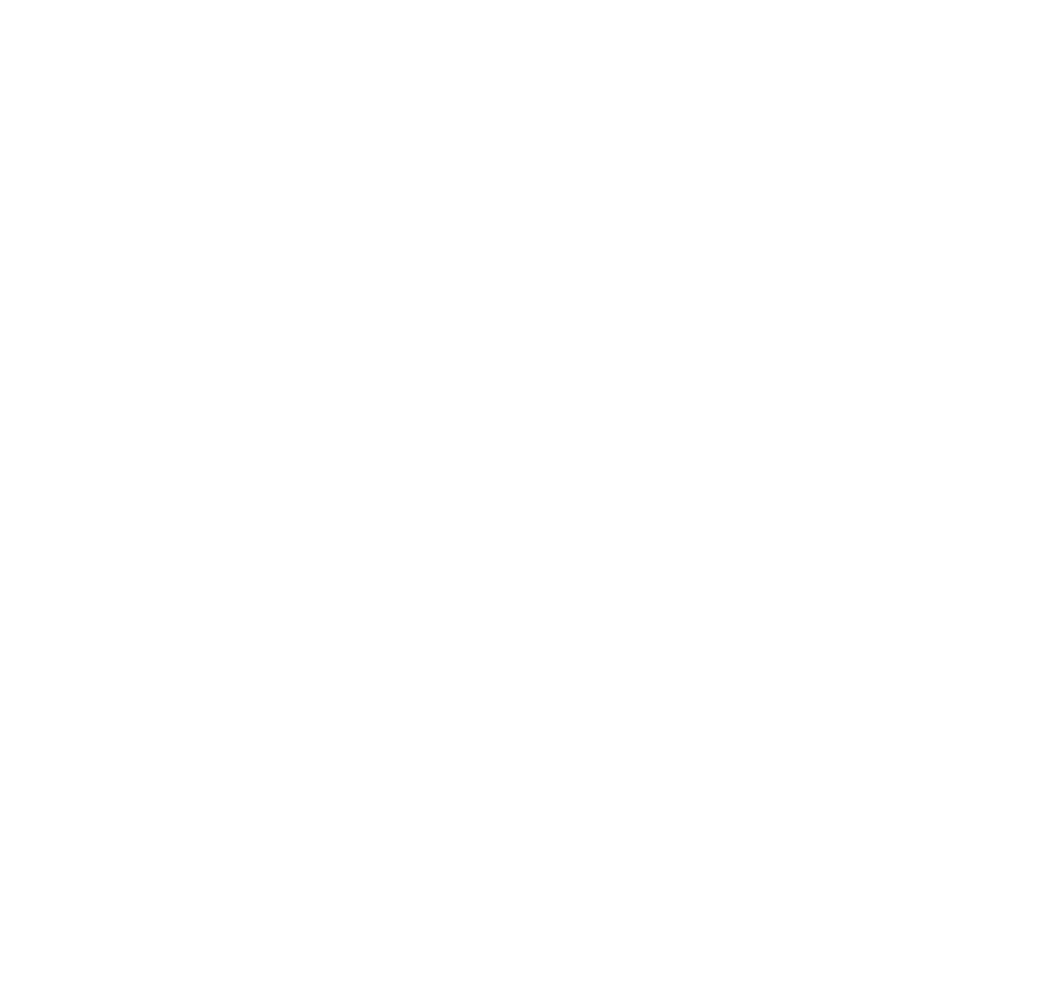
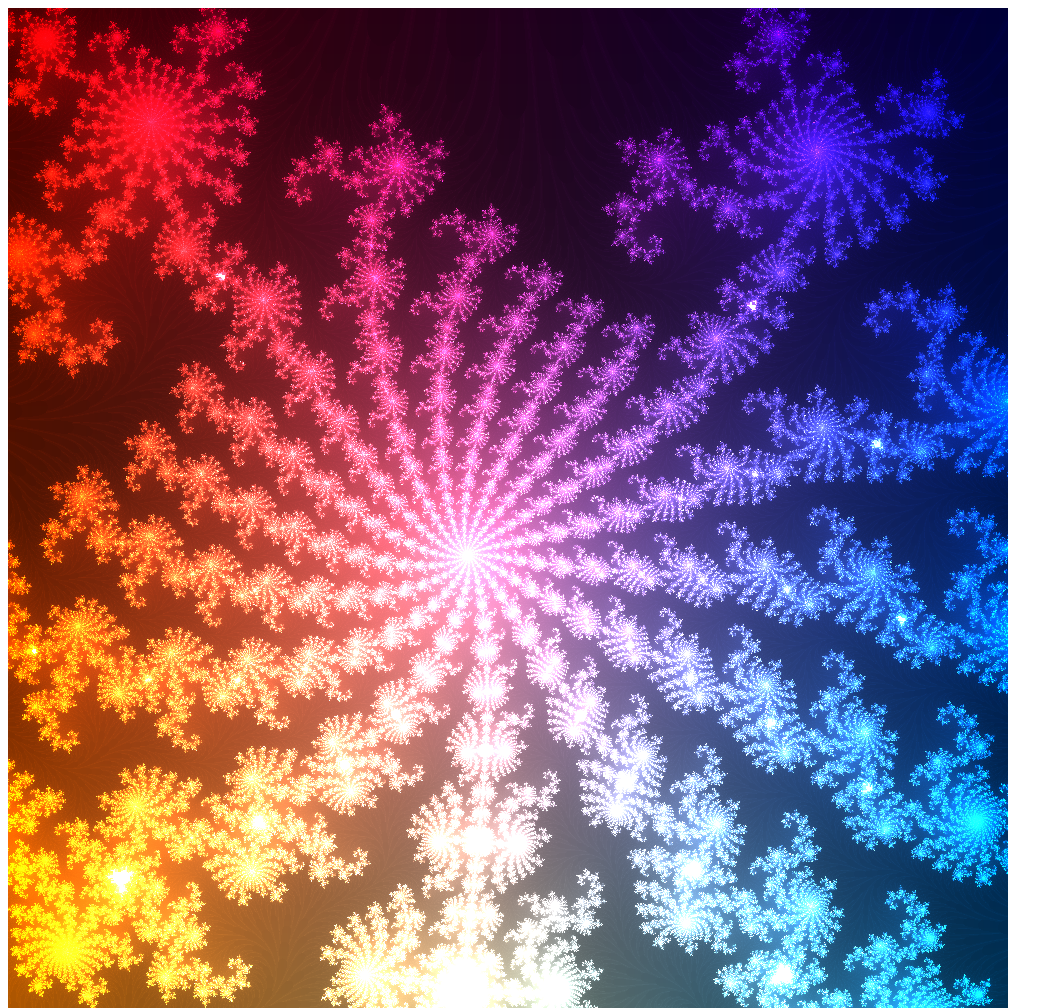
Before and after one commit to Christian-Adler/js_fractal, a plain HTML site: page index.html in a window 1280 px wide. Shown: the whole page, without its empty margins (0-1063 px from the left). Before the commit the page ends 800 px from the top, so only its background shows below. Drawn offline with Linux system fonts and the light colour scheme.

Commit message:
draw mandelbrot

```diff
--- a/index.html
+++ b/index.html
@@ -5,6 +5,7 @@
     <title>Fractal</title>
 </head>
 <body>
-
+<canvas id="canvas" height="1000" width="1000"></canvas>
+<script src="main.js"></script>
 </body>
 </html>
--- /dev/null
+++ b/main.js
@@ -0,0 +1,42 @@
+const ctx = document.getElementById("canvas").getContext("2d");
+
+const atom = (x, y, c) => {
+  ctx.fillStyle = c;
+  ctx.fillRect(x, y, 3, 3);
+};
+
+const dim = 1000;
+const centerX = dim / 2;
+const centerY = dim / 2;
+
+const zoom = 100000; // 2000;
+const times = 2000;
+const scaleX = 0.233; //0.12
+const scaleY = 0.655; // 0.82
+
+for (let y = 0; y < dim; y++) {
+  for (let x = 0; x < dim; x++) {
+    const dx = (x - centerX) / zoom - scaleX;
+    const dy = (y - centerY) / zoom - scaleY;
+
+    let a = dx;
+    let b = dy;
+
+    for (let t = 0; t < times; t++) {
+
+      const d = a ** 2 - b ** 2 + dx;
+      b = 2 * (a * b) + dy;
+      a = d;
+
+      const H = d > 200;
+
+      if (H) {
+        let r = t * 3 * ((dim - x) / dim);
+        let g = t * 1.5 * (y / dim);
+        let b = t * 2.5 * (x / dim);
+        atom(x, y, `rgb(${r},${g},${b})`);
+        break;
+      }
+    }
+  }
+}
```
